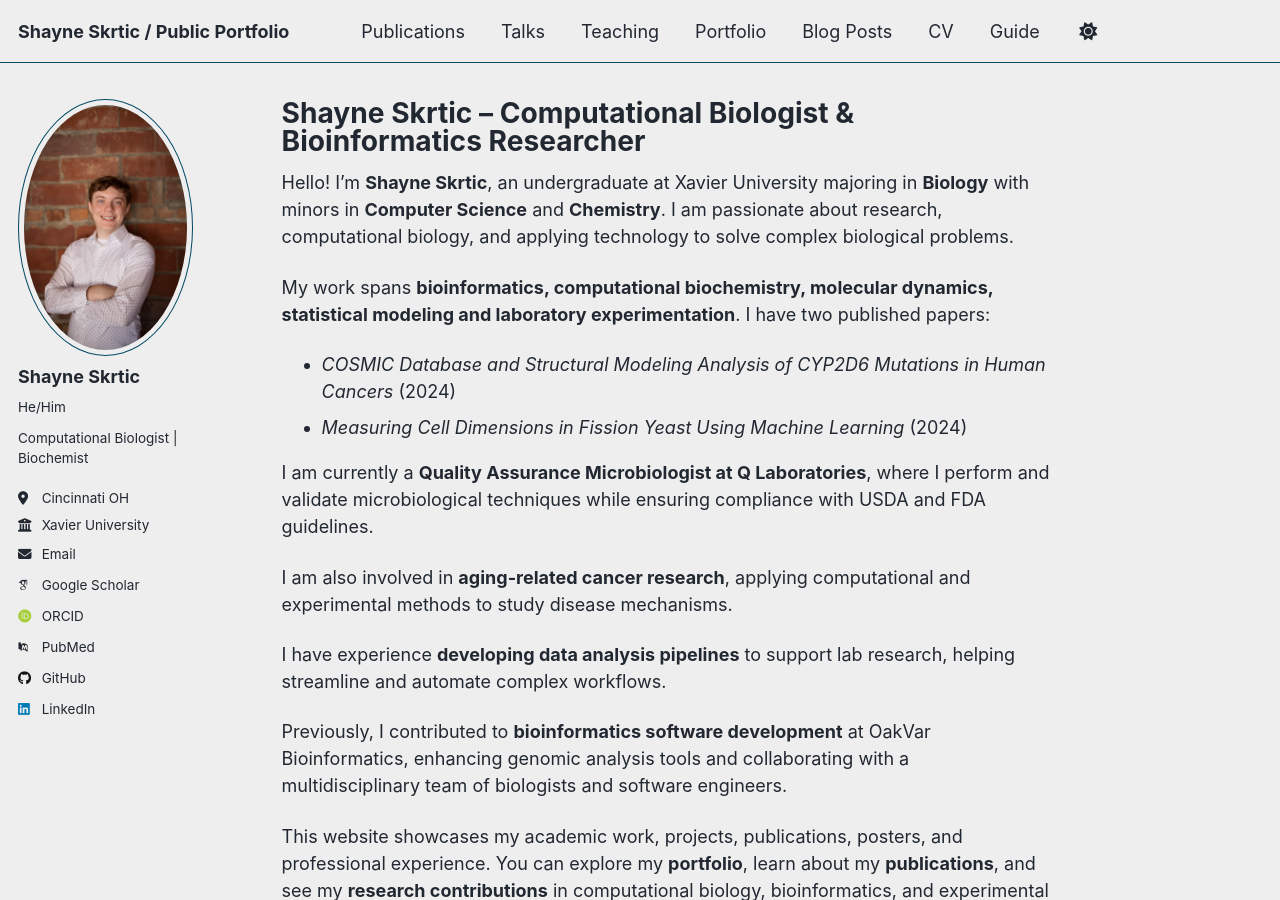
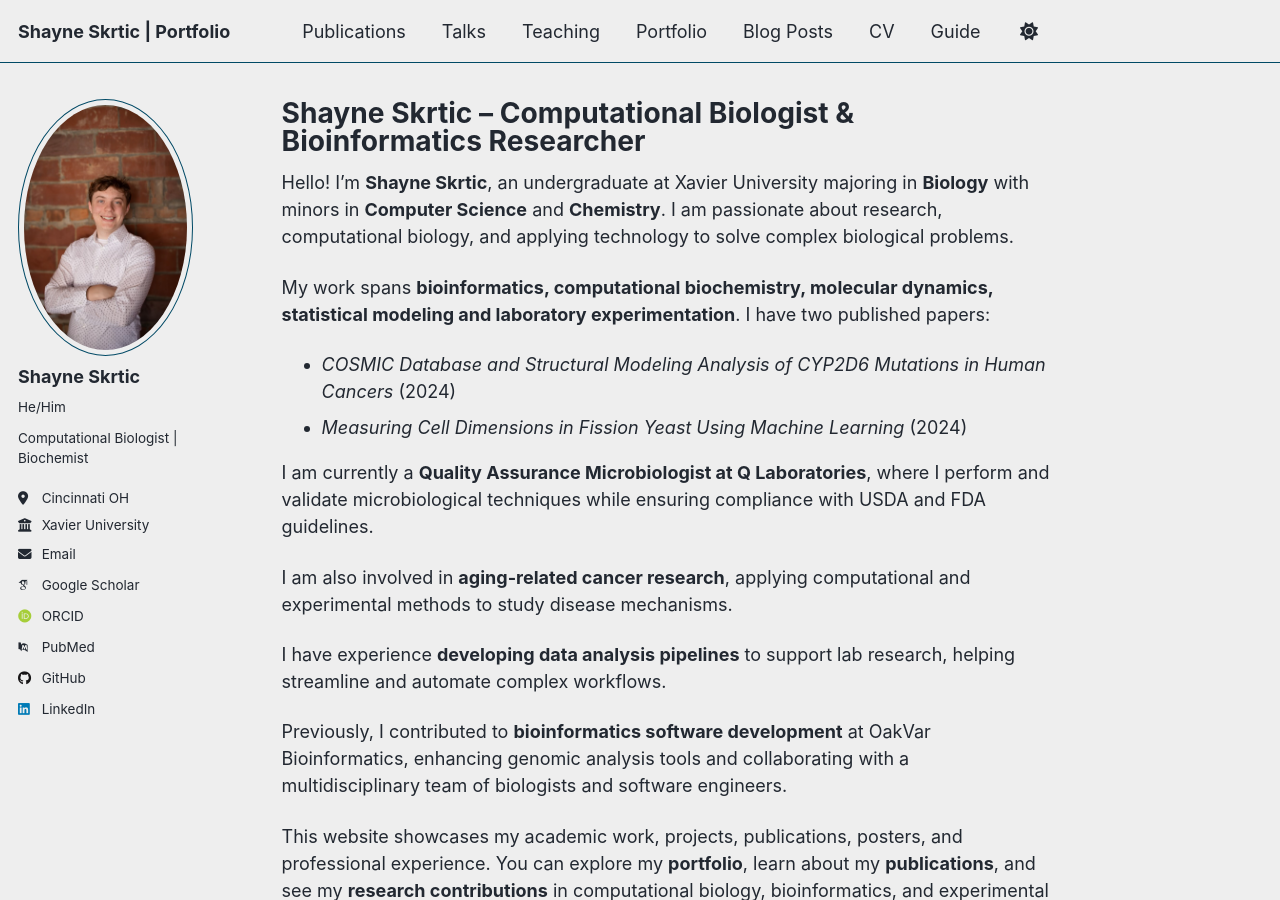
Before and after one commit to skrticshayne/skrticshayne.github.io, a Jekyll site: the page built from _pages/about.md, in a window 1280 px wide and 900 px high. Built offline with Jekyll 4.4.1, drawn with Linux system fonts in a browser that asks for light colours; some web fonts are replaced; a script that is not in the unit is left out.

```diff
--- a/_config.yml
+++ b/_config.yml
@@ -9,11 +9,11 @@
 # Basic Site Settings
 locale                   : "en-US"
 site_theme               : "air" # Currently available options are "default", "air"
-title                    : "Shayne Skrtic / Public Portfolio"
+title                    : "Shayne Skrtic | Portfolio"
 title_separator          : "-"
 name                     : &name "Shayne Skrtic"
 description              : &description "personal description"
-url                      : https://skrticshayne.github.io # the base hostname & protocol for your site e.g. "https://[your GitHub username].github.io" or if you already have some other page hosted on Github then use "https://[your GitHub username].github.io/[Your Repo Name]"
+url                      : "https://shayneskrtic.com" # the base hostname & protocol for your site e.g. "https://[your GitHub username].github.io" or if you already have some other page hosted on Github then use "https://[your GitHub username].github.io/[Your Repo Name]"
 baseurl                  : "" # the subpath of your site, e.g. "/blog"
 repository               : "skrticshayne/skrticshayne.github.io"
 
```
